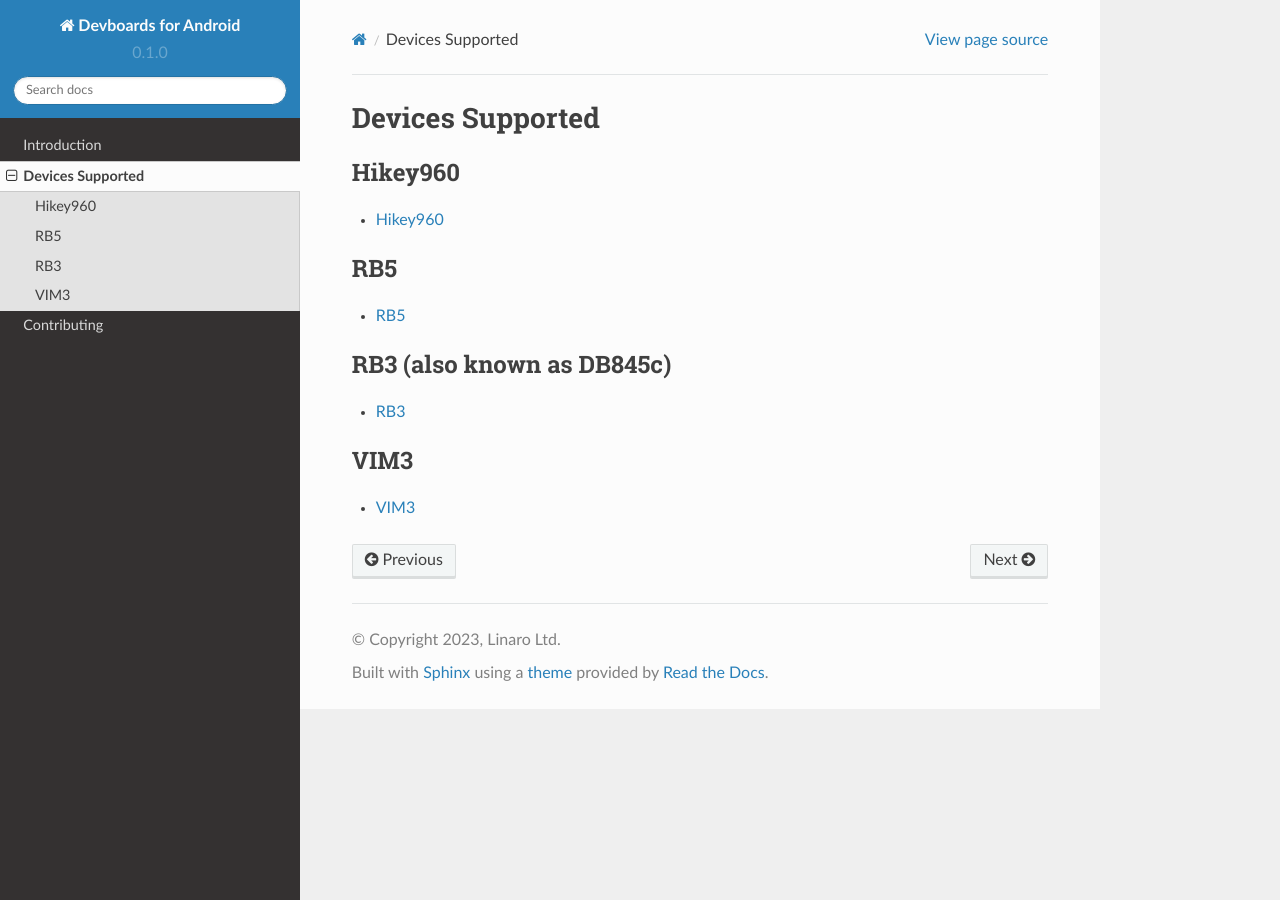
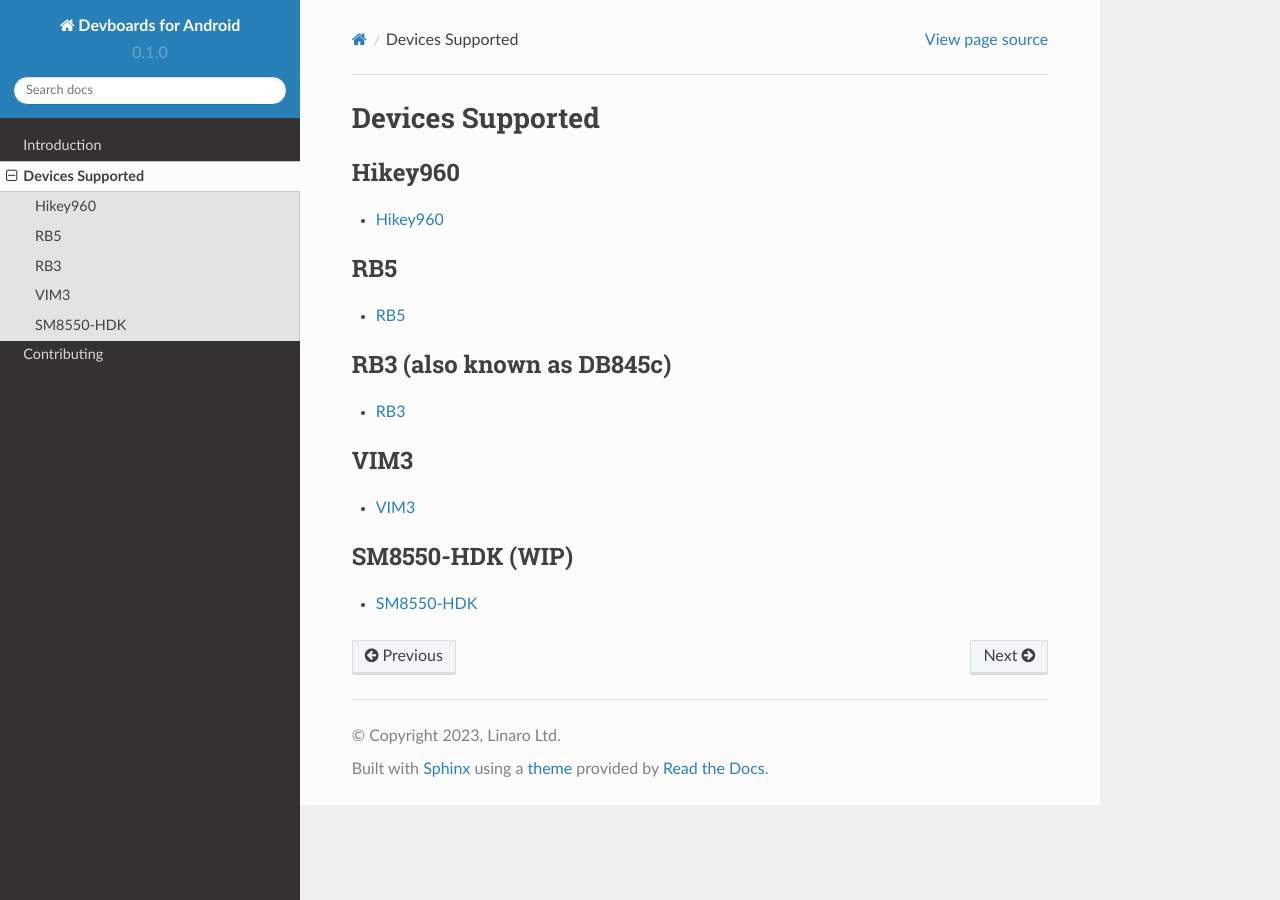
Before and after one commit to sumitsemwal/devboardsforandroid, a Sphinx documentation site: the page built from docs/devices/index.rst, in a window 1280 px wide. Built offline with Sphinx 7.4.7 and the Read the Docs theme 2.0.0, drawn with Linux system fonts in a browser that asks for light colours.

Commit message:
devices: add sm8550-hdk in the index
That allows for links from the sidebar to be created.

Change-Id: I657d12ed1cd4ce98eda1303ec9615fd946787931
Signed-off-by: Sumit Semwal <sumit.semwal@linaro.org>

```diff
--- a/docs/devices/index.rst
+++ b/docs/devices/index.rst
@@ -30,3 +30,9 @@ Devices Supported
         :caption: VIM3
 
 	vim3
+
+.. toctree::
+        :maxdepth: 1
+        :caption: SM8550-HDK (WIP)
+
+	sm8550-hdk
```
